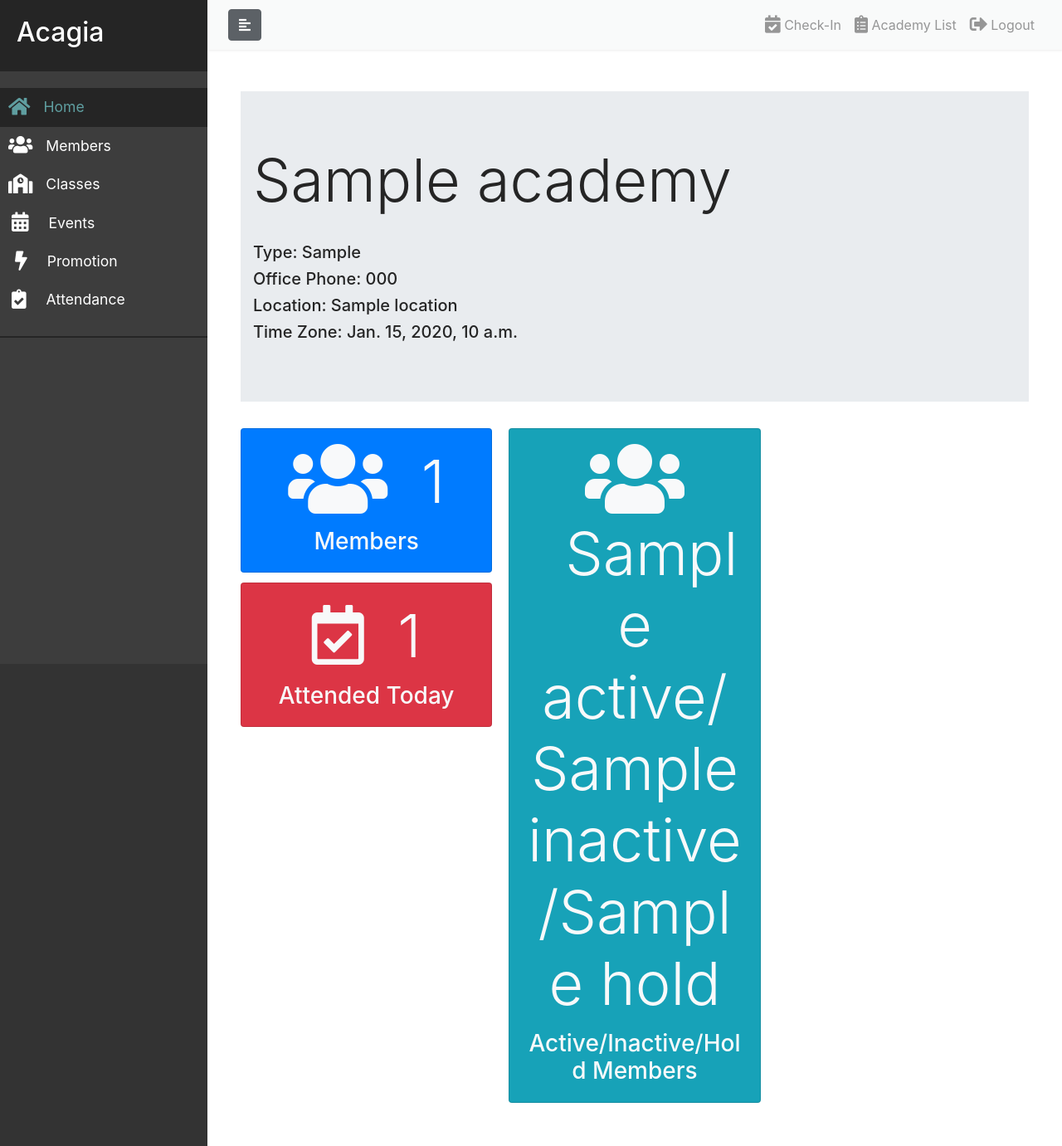
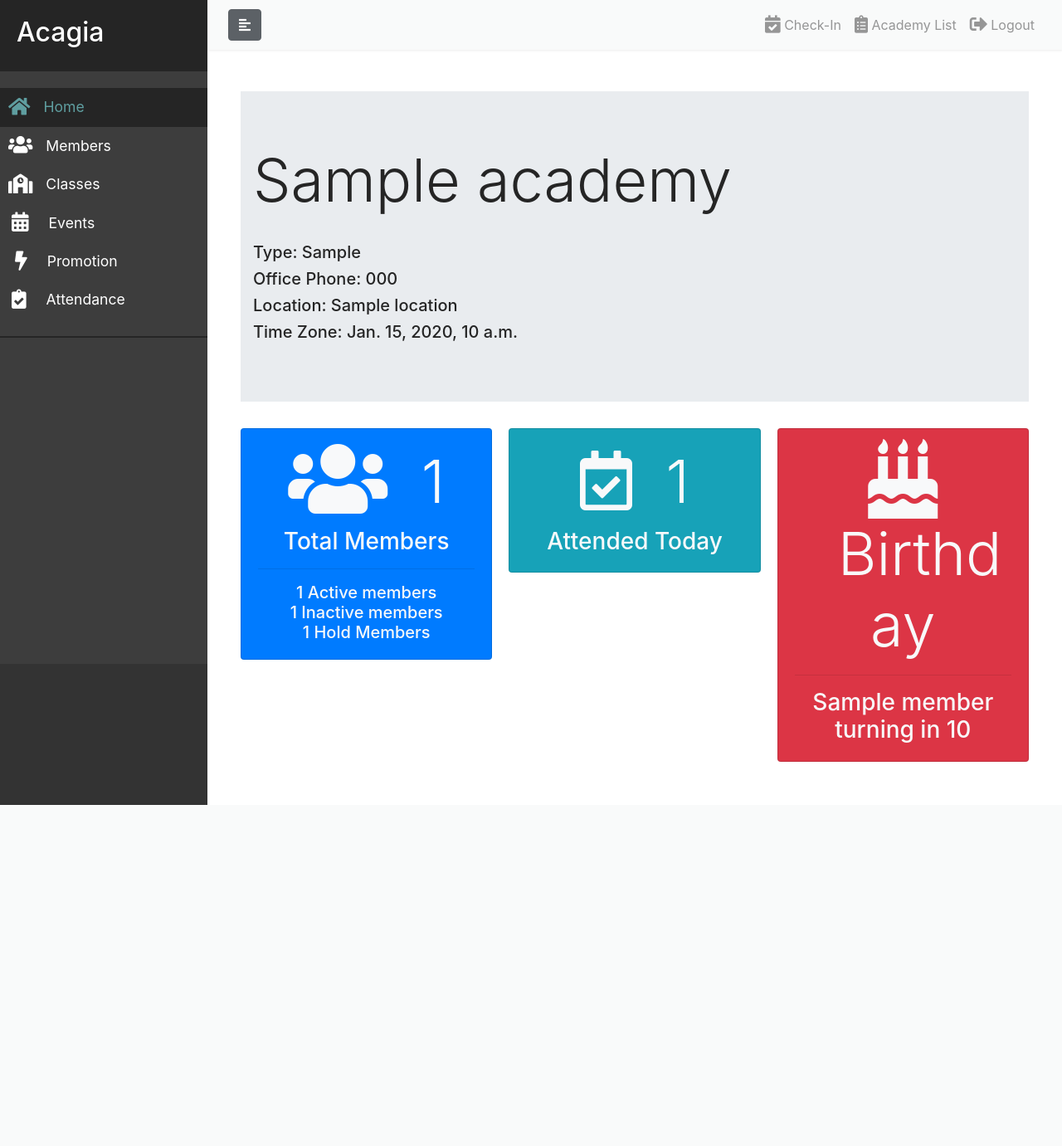
Before and after one commit to jjun44/acagia, a Django app: template templates/acagiaApp/dashboard.html in a window 1280 px wide. Shown: the whole page at 83% size. After the commit the page ends 970 px from the top, so only its background shows below. Run offline with Django 3.2, Linux system fonts and the light colour scheme; the template is opened without the code that fills it: most values are stand-ins (such as "Sample title", 1, 10 or a date in 2020); some libraries are stand-ins or nearby versions.

Commit message:
dashboard: b-day list

```diff
--- a/acagiaApp/middleware.py
+++ b/acagiaApp/middleware.py
@@ -1,9 +1,7 @@
 import pytz
 from django.utils import timezone
 
-# Set the current time zone
-# https://docs.djangoproject.com/en/2.2/topics/i18n/timezones/
-# https://stackoverflow.com/questions/27517259/django-activate-not-showing-effect
+'''
 class TimezoneMiddleware:
     def __init__(self, get_response):
         self.get_response = get_response
@@ -15,3 +13,4 @@ class TimezoneMiddleware:
         else:
             timezone.deactivate()
         return self.get_response(request)
+'''
--- a/templates/acagiaApp/attendance_list.html
+++ b/templates/acagiaApp/attendance_list.html
@@ -15,7 +15,7 @@ mb-2">Add
     <tr>
       <th>Checked-In Date</th>
       <th>Checked-In Time</th>
-      <th>Checked-In Student</th>
+      <th>Checked-In Member</th>
       <th>Checked-In Class</th>
       <th>Operations</th>
     </tr>
--- a/templates/acagiaApp/dashboard.html
+++ b/templates/acagiaApp/dashboard.html
@@ -25,15 +25,20 @@
     <a href="{% url 'mem_list' %}">
       <div class="card-body">
           <h4 class="card-title display-3">
-            <i class="fas fa-users fa-lg"></i>&nbsp;&nbsp;{{ num_stu }}
+            <i class="fas fa-users fa-lg"></i>&nbsp;&nbsp;{{ num_mem }}
           </h4>
           <h3 class="card-text">
-            Members
+            Total Members<hr/>
           </h3>
+          <h5 class="card-text text-light">
+            {{ num_active }} Active members<br/>
+            {{ num_inactive }} Inactive members<br/>
+            {{ num_hold }} Hold Members
+          </h5>
       </div>
     </a>
     </div> <!-- end card -->
-    <div class="card bg-danger text-light text-center">
+    <div class="card bg-info text-light text-center">
       <a href="{% url 'att_list' %}">
       <div class="card-body">
           <h4 class="card-title display-3">
@@ -45,15 +50,20 @@
       </div>
       </a>
     </div> <!-- end card -->
-    <div class="card bg-info text-light text-center">
+    <div class="card bg-danger text-light text-center">
       <a href="{% url 'mem_list' %}">
       <div class="card-body">
           <h4 class="card-title display-3">
-            <i class="fas fa-users fa-lg"></i>&nbsp;&nbsp;{{ active }}/
-              {{ inactive }}/{{ hold }}
-          </h4>
+            <i class="fas fa-birthday-cake fa-lg"></i>&nbsp;&nbsp;Birthday
+          </h4><hr/>
           <h3 class="card-text">
-            Active/Inactive/Hold Members
+            {% if bday_members %}
+            {% for member in bday_members %}
+            {{ member }} turning in {{ member.age }}
+            {% endfor %}
+            {% else %}
+            No birthday members today.
+            {% endif %}
           </h3>
       </div>
       </a>
```
Also changed, not shown: acagiaApp/views.py (+36 -10 lines), templates/acagiaApp/template.html (deleted, +0 -21 lines), media/mem_photos/person2.jpg (added).
